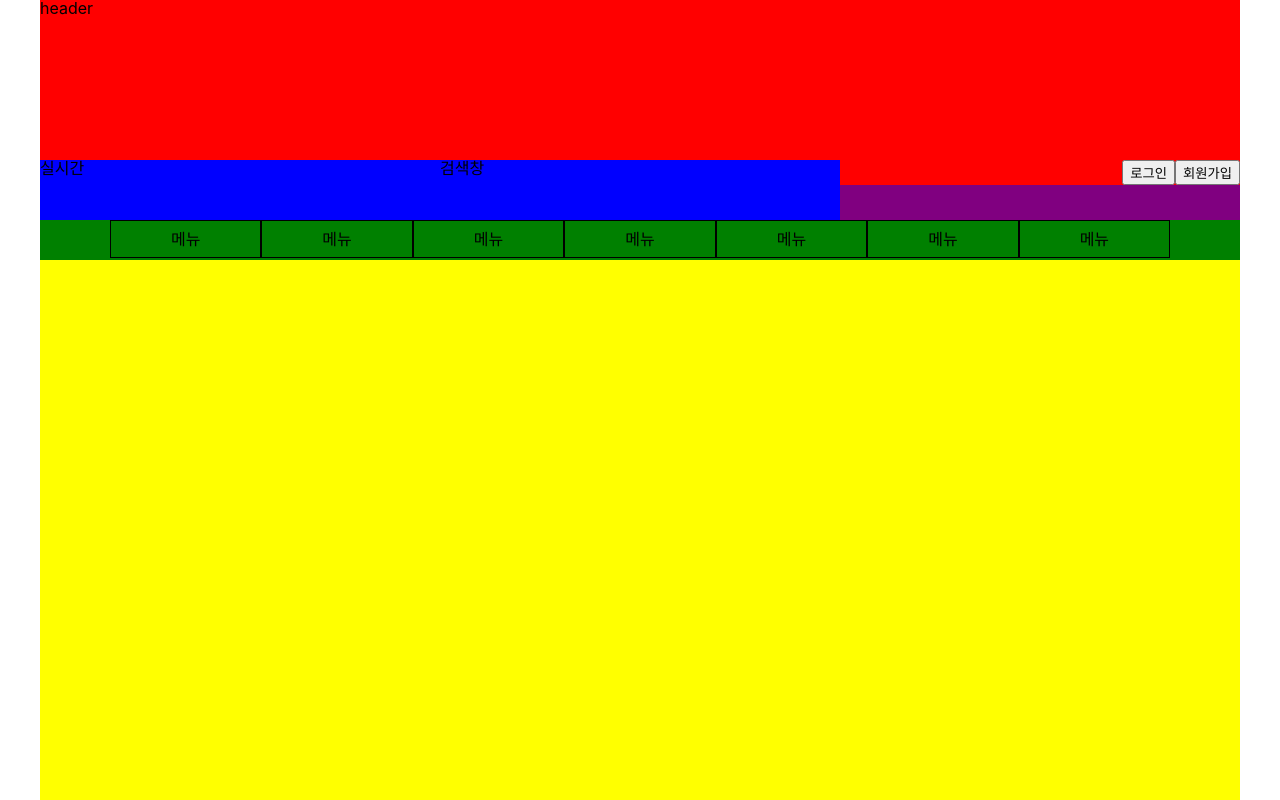
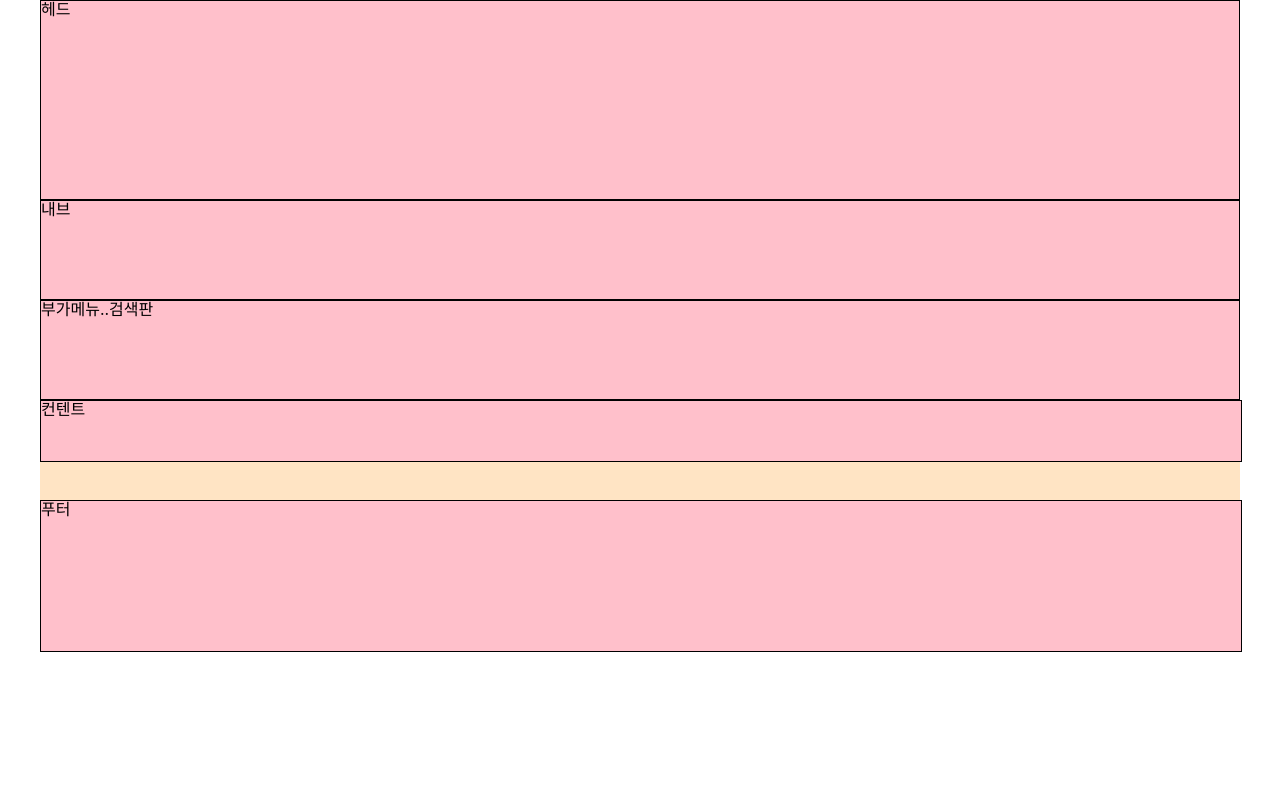
Before and after one commit to JinDogNOOB/ReactSpringRestExample, a React (Create React App) app in the folder reactSpa/wobspa/: page / in a window 1280 px wide. Shown: the top 800 px of the page. Built offline with nearby package versions, Linux system fonts and the light colour scheme.

Commit message:
day day backup

```diff
--- /dev/null
+++ b/reactSpa/wobspa/cssTestPlace.css
@@ -0,0 +1,3 @@
+.test{
+    color: blue;
+}
--- a/reactSpa/wobspa/src/components/UserStatus.js
+++ b/reactSpa/wobspa/src/components/UserStatus.js
@@ -141,7 +141,7 @@ function UserStatus({onSetIsLoggedInStatus, isLoggedIn, onRequestSignup, onReque
         return(
             <div className="UserStatus">
                 <div className="UserStatusDiv">
-                    <text>님환영 님이 무엇입니까?!!</text>
+                    님환영 님이 무엇입니까?!!
                     <input type="button" onClick={() => onSetIsLoggedInStatus(false)} value="로그아웃" />
                 </div>
             </div>
--- a/reactSpa/wobspa/src/containers/UserStatusContainer.js
+++ b/reactSpa/wobspa/src/containers/UserStatusContainer.js
@@ -3,7 +3,7 @@ import {useSelector, useDispatch} from 'react-redux';
 import axios from 'axios';
 import axiosOptions from '../tool/axiosOptions';
 
-import {setLoginStatus} from '../modules/user';
+import {setLoginStatus, setJwt} from '../modules/user';
 import UserStatus from '../components/UserStatus';
 
 
@@ -13,9 +13,13 @@ import UserStatus from '../components/UserStatus';
 
 function UserStatusContainer(){
 
+
     // redux store
     const {isLoggedIn} = useSelector(state=> ({
         isLoggedIn: state.user.isLoggedIn
+    }));
+    const {jwt} = useSelector(state=> ({
+        jwt : state.user.jwt
     }));
 
     const dispatch = useDispatch();
@@ -54,6 +58,8 @@ function UserStatusContainer(){
             }));
             if(response.status / 100 == 2){
                 callback(true);
+                // console.log(response.data.jwt);
+                dispatch(setJwt(response.data.jwt));
                 //성공
             }else{
                 callback(false);
--- a/reactSpa/wobspa/src/modules/user.js
+++ b/reactSpa/wobspa/src/modules/user.js
@@ -3,15 +3,17 @@
 // 이렇게 하면 다른 모듈과 핵션 이름이 중복되는 것을 방지할 수 있다.
 
 const SET_LOGIN_STATUS = 'user/SET_LOGIN_STATUS';
-
+const SET_USER_NICKNAME = 'user/SET_USER_NICKNAME';
+const SET_JWT = "user/SET_JWT";
 
 /* 액션객체 생성함수 만들기 */
 export const setLoginStatus = (isLoggedIn) => ({type: SET_LOGIN_STATUS, isLoggedIn});
+export const setJwt = (jwt) => ({type:SET_JWT, jwt});
 
 /* 초기상태 선언*/
-
 const initialState = {
     isLoggedIn: false,
+    jwt: "",
 };
 
 /* 리듀서 선언 */
@@ -20,6 +22,8 @@ export default function user(state=initialState, action){
     switch(action.type){
         case SET_LOGIN_STATUS:
             return{...state, isLoggedIn: action.isLoggedIn};
+        case SET_JWT:
+            return{...state, jwt: action.jwt};
         default :
             return state;
     }
--- /dev/null
+++ b/reactSpa/wobspa/src/pages/MainPage.css
@@ -0,0 +1,53 @@
+
+.grid_container{
+    background-color: bisque;
+
+    /* 중앙 정렬 */
+    margin: 0 auto;
+    width: 1200px;
+
+    /* 그리드 사용 */
+    display: grid;
+
+    /* 그리드 형태정의 */
+    grid-template-columns: 200px 800px 200px;
+    grid-template-rows: 200px 100px 100px minmax(100px, auto) 150px;
+    /* ap: 10px 10px; */
+
+    /* 정렬 */
+    align-items: stretch;
+    justify-content: row;
+
+}
+
+
+
+
+
+.grid_container > div {
+    background-color: pink;
+
+    border-style: solid;
+    border-color: black;
+    border-width: 1px;
+}
+
+.grid_container > .head{
+    grid-column: 1/4;
+}
+
+.grid_container > .nav{
+    grid-column: 1/4;
+}
+
+.grid_container > .sub_nav{
+    grid-column: 1/4;
+}
+
+.grid_container > .content{
+    grid-column: 1/4;
+}
+
+.grid_container > .footer{
+    grid-column: 1/4;
+}
--- a/reactSpa/wobspa/src/pages/MainPage.js
+++ b/reactSpa/wobspa/src/pages/MainPage.js
@@ -1,6 +1,7 @@
 import React from 'react';
 
 import UserStatusContainer from '../containers/UserStatusContainer';
+import './MainPage.css';
 /*
 헤더 : 로고, 전광판
 컨텐트 : 왼쪽은실시간 중앙은 검색 오른쪽은 유저
@@ -10,6 +11,34 @@ import UserStatusContainer from '../containers/UserStatusContainer';
 */
 
 function MainPage(){
+
+    if(true){
+        return(
+            <div className="grid_container">
+                <div className="head">
+                    헤드
+                </div>
+
+                <div className="nav">
+                    내브
+                </div>
+
+                <div className="sub_nav">
+                    부가메뉴..검색판
+                </div>
+
+                <div className="content">
+                    컨텐트
+                </div>
+
+                <div className="footer">
+                    푸터
+                </div>
+
+            </div>
+        );
+    }
+
     return(
         <div>
             <div className="header">
```
Also changed, not shown: 1 other file (tests, documents, lock files or other folders).
